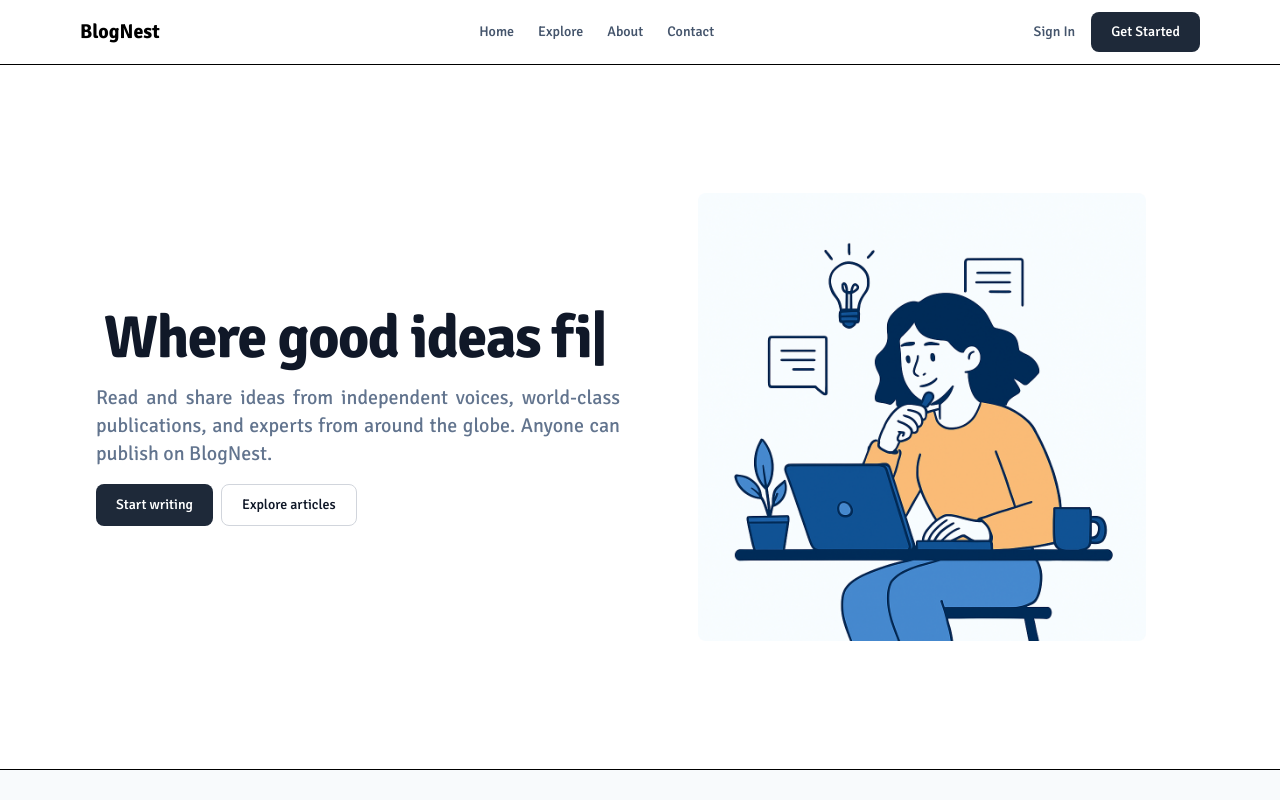
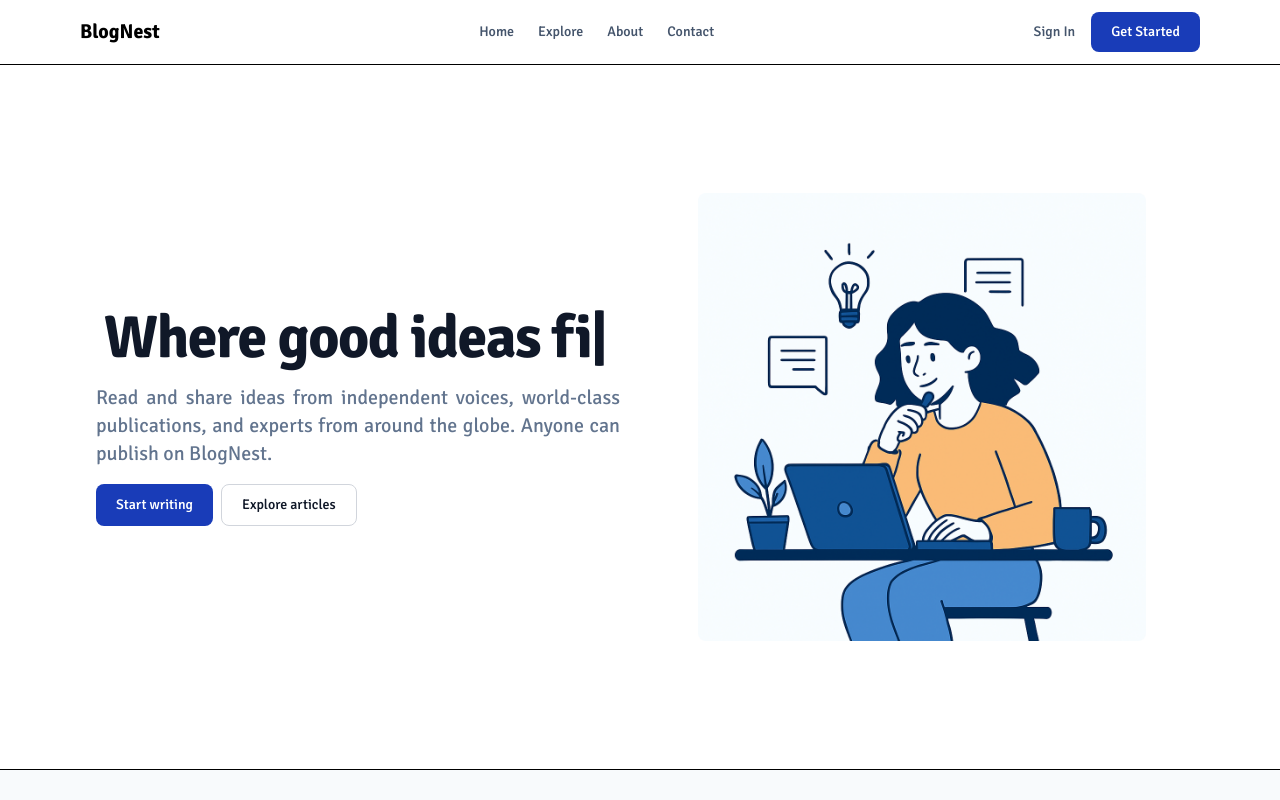
Before and after one commit to LakshayJ17/BlogNest, a React (Vite) app in the folder frontend/: page / in a window 1280 px wide. Shown: the top 800 px of the page. Built offline with nearby package versions, Linux system fonts and the light colour scheme.

Commit message:
updated fe

```diff
--- a/frontend/src/pages/Home.tsx
+++ b/frontend/src/pages/Home.tsx
@@ -48,7 +48,7 @@ export default function Home() {
             <button
               type="button"
               onClick={handleSignup}
-              className="cursor-pointer text-white bg-gray-800 hover:bg-gray-900 focus:outline-none focus:ring-4 focus:ring-gray-300 font-medium rounded-lg text-sm px-5 py-2.5"
+              className="cursor-pointer text-white bg-blue-800 hover:bg-blue-900 focus:outline-none focus:ring-4 focus:ring-gray-300 font-medium rounded-lg text-sm px-5 py-2.5"
             >
               Get Started
             </button>
@@ -89,7 +89,7 @@ export default function Home() {
                 <div className="flex flex-col justify-center lg:justify-start gap-2 sm:flex-row">
                   <button
                     onClick={handleSignup}
-                    className="cursor-pointer w-full sm:w-auto text-white bg-gray-800 hover:bg-gray-900 focus:outline-none focus:ring-4 focus:ring-gray-300 font-medium rounded-lg text-sm px-5 py-2.5"
+                    className="cursor-pointer w-full sm:w-auto text-white bg-blue-800 hover:bg-blue-900 focus:outline-none focus:ring-4 focus:ring-gray-300 font-medium rounded-lg text-sm px-5 py-2.5"
                   >
                     Start writing
                   </button>
@@ -219,7 +219,7 @@ export default function Home() {
         </section>
 
         {/* Call to Action */}
-        <section className="w-full py-12 md:py-24 lg:py-32 bg-slate-900 text-white text-center">
+        <section className="w-full py-12 md:py-24 lg:py-32 bg-blue-950 text-white text-center">
           <div className="container mx-auto max-w-6xl px-4 sm:px-6 lg:px-8 space-y-4">
             <h2 className="text-3xl sm:text-4xl font-bold">Ready to start writing?</h2>
             <p className="max-w-xl mx-auto text-slate-300 md:text-xl">
@@ -228,12 +228,12 @@ export default function Home() {
             <div className="flex flex-col gap-2 sm:flex-row justify-center">
               <button
                 onClick={handleSignup}
-                className="bg-white text-gray-900 hover:bg-gray-100 rounded-lg text-sm px-5 py-2.5"
+                className="cursor-pointer bg-white text-gray-900 hover:bg-gray-100 rounded-lg text-sm px-5 py-2.5"
               >
                 Get started
               </button>
               <button
-                className="bg-transparent border border-white hover:bg-slate-800 text-white rounded-lg text-sm px-5 py-2.5"
+                className="cursor-pointer bg-transparent border border-white hover:bg-blue-900 text-white rounded-lg text-sm px-5 py-2.5"
               >
                 Learn more
               </button>
```
